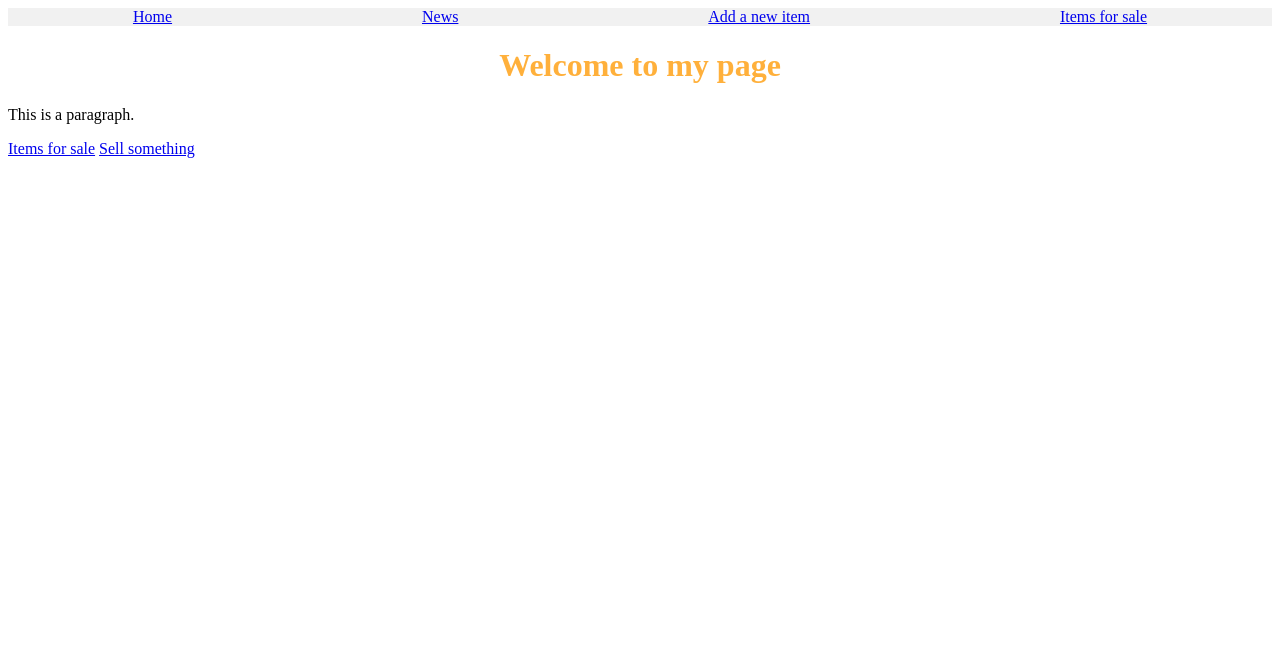
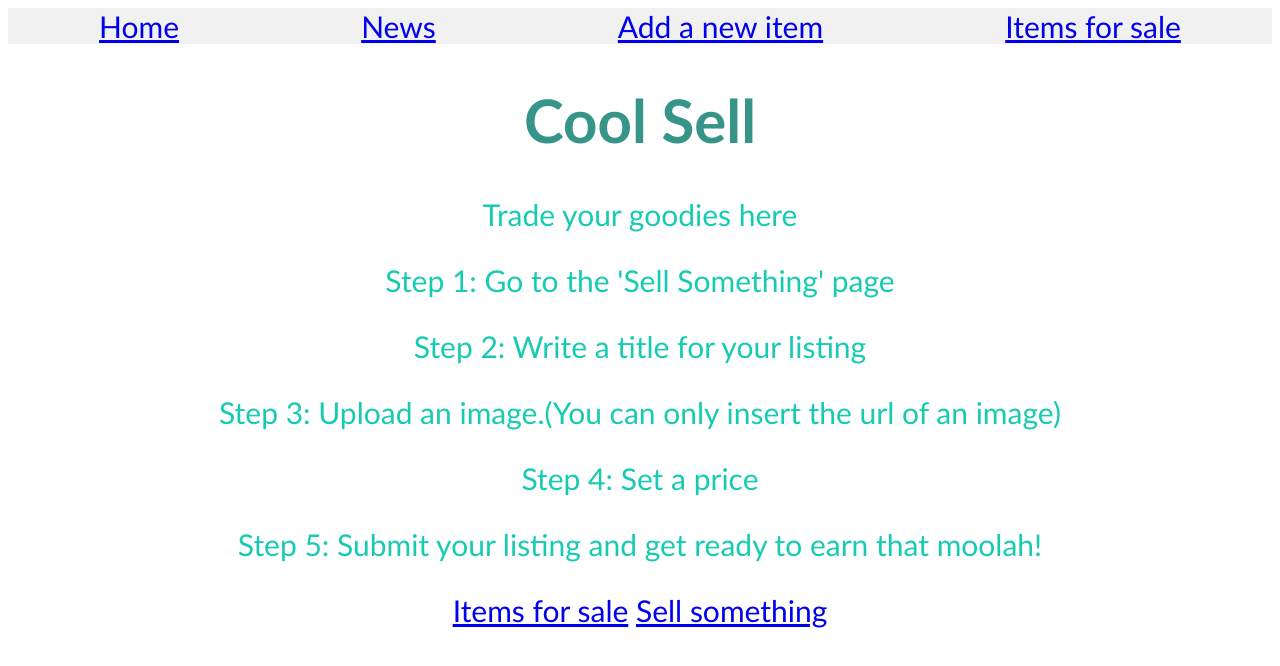
Before and after one commit to girlcodeakl/onehunga2016, a website: page public/index.html in a window 1280 px wide. Drawn offline with Linux system fonts and the light colour scheme.

Commit message:
made the home page look better

```diff
--- a/public/css/style.css
+++ b/public/css/style.css
@@ -1,5 +1,8 @@
 body {
-  color: black;
+  color: #17CBB3;
+  font-size: 30px;
+  text-align: center;
+  font-family: Futura, Trebuchet MS, Arial, sans-serif
 }
 .idea-box {
   background-color: #FFF0A5;
@@ -7,7 +10,8 @@ body {
 }
 h1 {
   text-align: center;
-  color: #FFB03B;
+  color: #379488;
+  font-family: Futura, Trebuchet MS, Arial, sans-serif
 }
 
 h2 {
--- a/public/index.html
+++ b/public/index.html
@@ -11,8 +11,13 @@
         <a href="/post.html">Add a new item</a>
         <a href="/feed.html">Items for sale</a>
     </div>
-      <h1>Welcome to my page</h1>
-      <p>This is a paragraph.</p>
+      <h1>Cool Sell</h1>
+      <p>Trade your goodies here</p>
+      <p>Step 1: Go to the 'Sell Something' page</p>
+    <p>Step 2: Write a title for your listing</p>
+<P>  Step 3: Upload an image.(You can only insert the url of an image)</p>
+<p>Step 4: Set a price</p>
+<p>Step 5: Submit your listing and get ready to earn that moolah!</p>
       <a href="feed.html">Items for sale</a>
       <a href="post.html">Sell something</a>
   </body>
```
